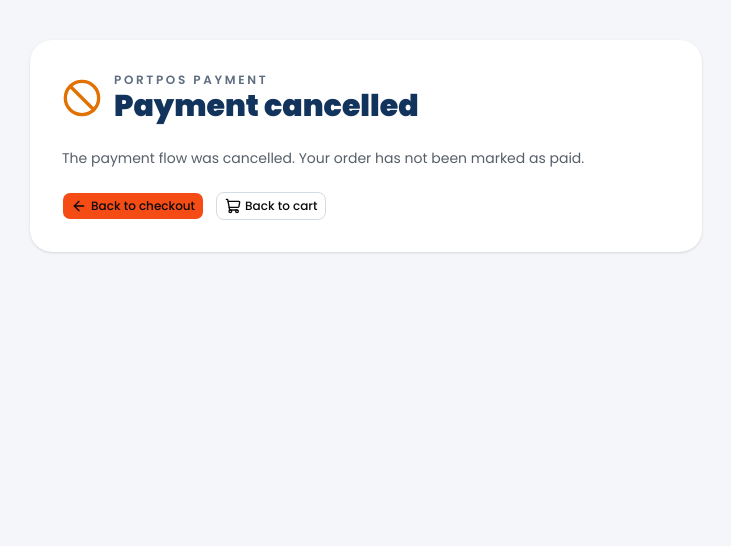
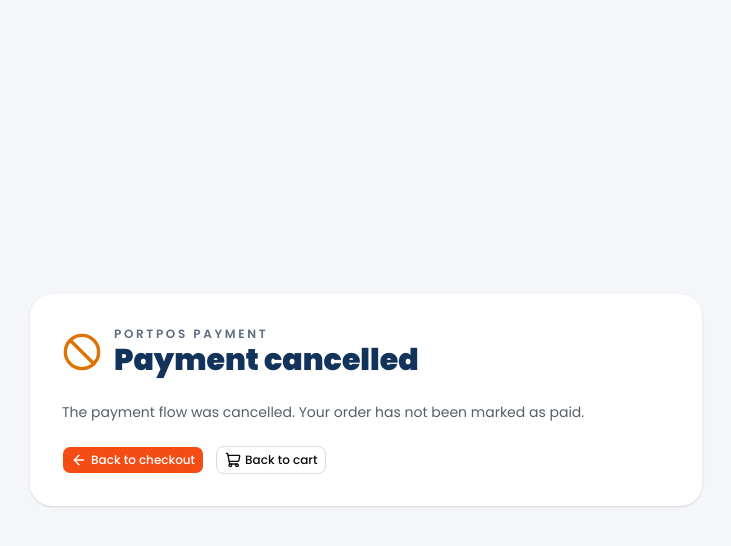
Before and after one commit to mostafizurrahaman/studious-meme, a Next.js app in the folder client-side/: page /payment/cancel in a window 1280 px wide. Shown: the top 546 px of the page, without its empty margins (274-1005 px from the left). Built offline with nearby package versions, Linux system fonts and the light colour scheme; no server answers.

Commit message:
payment pages ui updated

```diff
--- a/client-side/src/app/payment/cancel/page.tsx
+++ b/client-side/src/app/payment/cancel/page.tsx
@@ -5,8 +5,8 @@ import { Card } from '@/components/ui/card';
 
 export default function PaymentCancelPage() {
   return (
-    <main className="flex-1 bg-muted/20 px-4 py-10">
-      <div className="mx-auto w-full max-w-2xl">
+    <main className="flex flex-1 items-center justify-center bg-muted/20 px-4 py-10">
+      <div className="w-full max-w-2xl">
         <Card className="space-y-5 border-0 p-6 shadow-sm sm:p-8">
           <div className="flex items-center gap-3">
             <Ban className="size-10 text-amber-600" />
@@ -26,7 +26,7 @@ export default function PaymentCancelPage() {
           </p>
 
           <div className="flex flex-wrap gap-3">
-            <Button asChild>
+            <Button asChild className="text-white! hover:text-black!">
               <Link href="/checkout">
                 <ArrowLeft className="size-4" />
                 Back to checkout
--- a/client-side/src/app/payment/fail/page.tsx
+++ b/client-side/src/app/payment/fail/page.tsx
@@ -5,8 +5,8 @@ import { Card } from '@/components/ui/card';
 
 export default function PaymentFailPage() {
   return (
-    <main className="flex-1 bg-muted/20 px-4 py-10">
-      <div className="mx-auto w-full max-w-2xl">
+    <main className="flex flex-1 items-center justify-center bg-muted/20 px-4 py-10">
+      <div className="w-full max-w-2xl">
         <Card className="space-y-5 border-0 p-6 shadow-sm sm:p-8">
           <div className="flex items-center gap-3">
             <AlertCircle className="size-10 text-red-600" />
@@ -26,7 +26,7 @@ export default function PaymentFailPage() {
           </p>
 
           <div className="flex flex-wrap gap-3">
-            <Button asChild>
+            <Button asChild className="text-white! hover:text-black!">
               <Link href="/checkout">
                 <ArrowLeft className="size-4" />
                 Back to checkout
--- a/client-side/src/app/payment/success/page.tsx
+++ b/client-side/src/app/payment/success/page.tsx
@@ -1,5 +1,11 @@
 import Link from 'next/link';
-import { AlertCircle, CheckCircle2, Loader2, Package, RefreshCcw } from 'lucide-react';
+import {
+  AlertCircle,
+  CheckCircle2,
+  Loader2,
+  Package,
+  RefreshCcw,
+} from 'lucide-react';
 import { Card } from '@/components/ui/card';
 import { Button } from '@/components/ui/button';
 import { verifyPortPosPayment } from '@/services/Payment';
@@ -20,8 +26,8 @@ export default async function PaymentSuccessPage({ searchParams }: Props) {
   const isVerifying = Boolean(orderId) && verification === null;
 
   return (
-    <main className="flex-1 bg-muted/20 px-4 py-10">
-      <div className="mx-auto w-full max-w-2xl">
+    <main className="flex flex-1 items-center justify-center bg-muted/20 px-4 py-10">
+      <div className="w-full max-w-2xl">
         <Card className="overflow-hidden border-0 shadow-sm">
           <div className="border-b bg-background px-6 py-5 sm:px-8">
             <div className="flex items-center gap-3">
@@ -109,7 +115,7 @@ export default async function PaymentSuccessPage({ searchParams }: Props) {
                   </Link>
                 </Button>
               ) : null}
-              <Button asChild variant="outline">
+              <Button asChild variant="outline" className="hover:text-primary!">
                 <Link href="/shop">
                   <RefreshCcw className="size-4" />
                   Continue shopping
```
